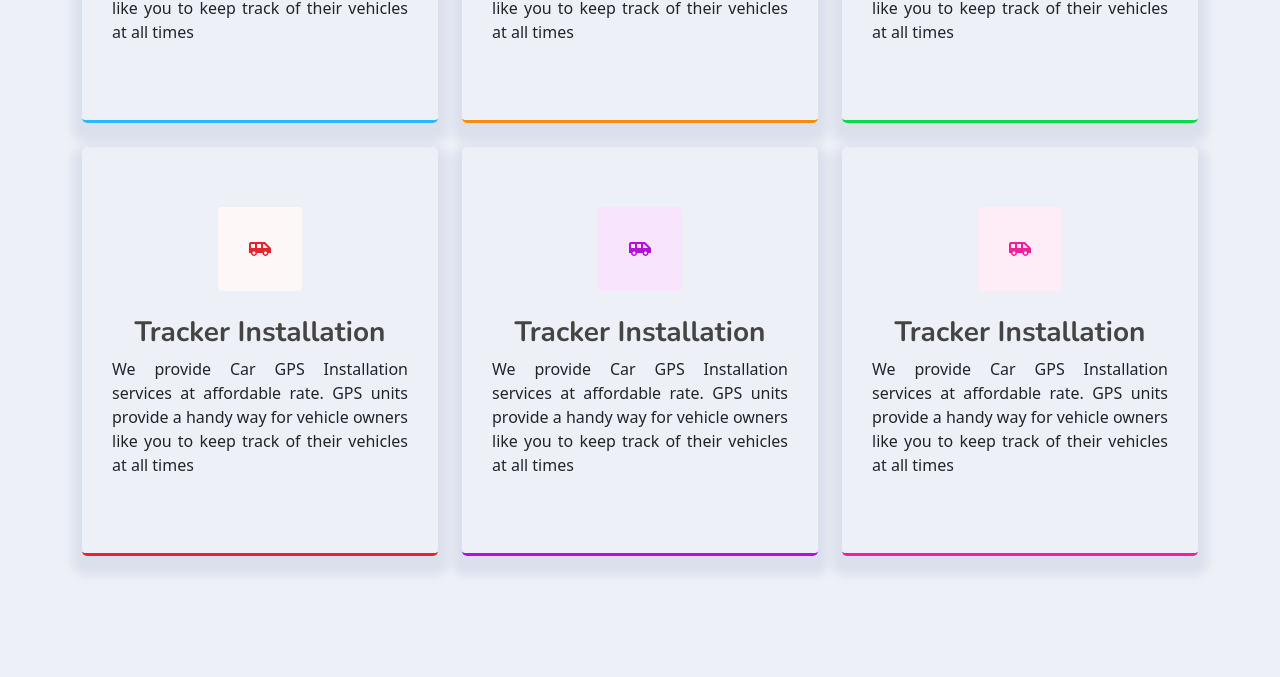
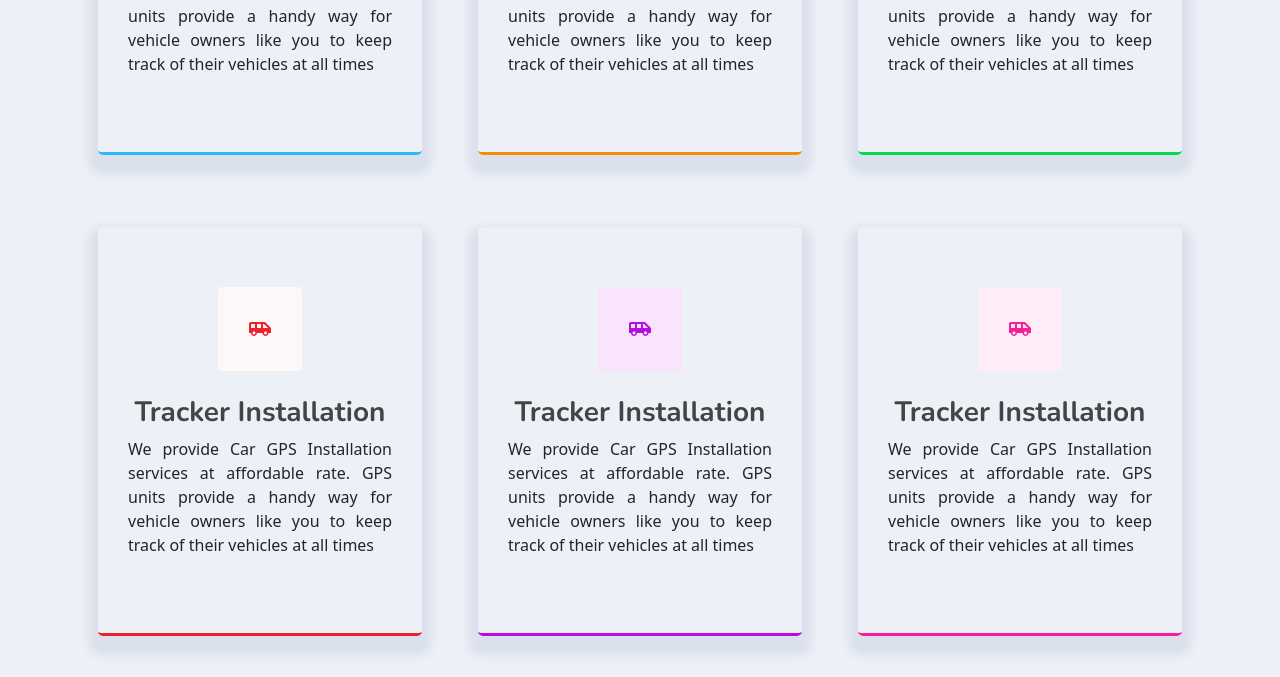
Before and after one commit to okerekechinweotito/findmycar, a React (Create React App) app: page / in a window 1280 px wide. Shown: the part 2567-3244 px from the top of the page. Built offline with nearby package versions, Linux system fonts and the light colour scheme; some icons are missing; a web font is replaced by a local one.

Commit message:
fix bugs

```diff
--- a/src/components/molecules/homeBlogCard/homeBlogCard.css
+++ b/src/components/molecules/homeBlogCard/homeBlogCard.css
@@ -13,6 +13,7 @@
   -ms-transition: 0.5s;
   -o-transition: 0.5s;
   cursor: pointer;
+  margin: 2em 1em 1em 1em;
 }
 .recent-blog-posts .post-box:hover {
   transform: scale(0.9);
--- a/src/components/molecules/homePricingCard/homePricingCard.css
+++ b/src/components/molecules/homePricingCard/homePricingCard.css
@@ -13,6 +13,7 @@
   -moz-transition: 0.5s;
   -ms-transition: 0.5s;
   -o-transition: 0.5s;
+  margin: 2em 1em 1em 1em;
 }
 .pricing-box:hover {
   transform: scale(0.9);
--- a/src/components/molecules/homeServicesCard/HomeServicesCard.css
+++ b/src/components/molecules/homeServicesCard/HomeServicesCard.css
@@ -11,6 +11,7 @@
   -moz-transition: 0.5s;
   -ms-transition: 0.5s;
   -o-transition: 0.5s;
+  margin: 2em 1em 1em 1em;
 }
 
 .service-box:hover {
```
